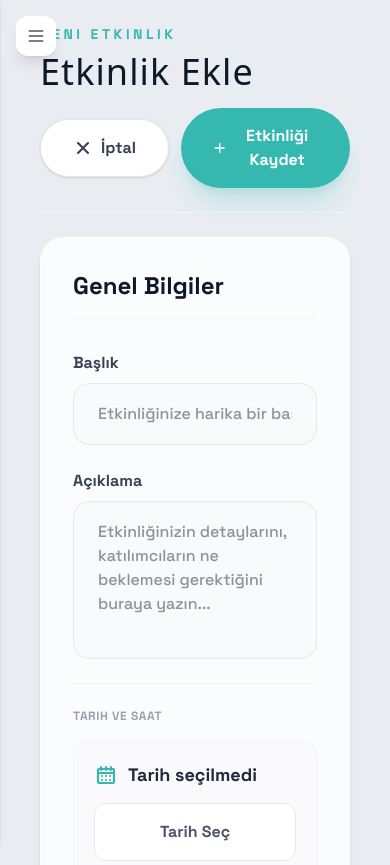
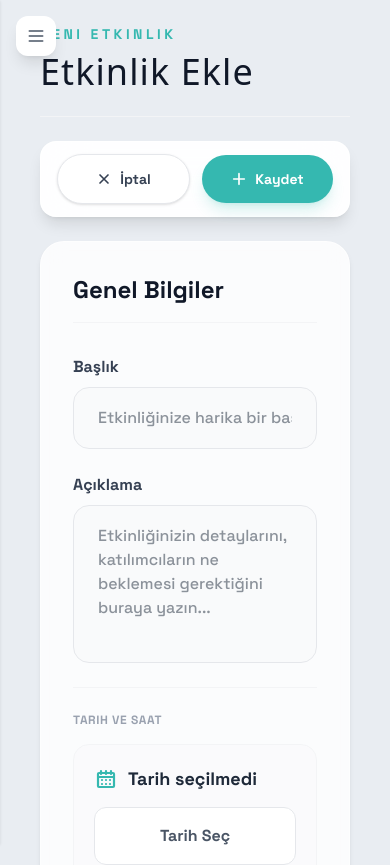
Before and after one commit to ismailsoykok/etkinlik.im, a React (Vite) app: page /events/new in a window 390 px wide. Shown: the top 865 px of the page. Built offline with nearby package versions, Linux system fonts and the light colour scheme; a web font is replaced by a local one.

Commit message:
düzenleme

```diff
--- a/src/components/AddEventPage.jsx
+++ b/src/components/AddEventPage.jsx
@@ -376,7 +376,7 @@ const AddEventPage = () => {
               {isEdit ? 'Etkinliği Düzenle' : 'Etkinlik Ekle'}
             </h1>
           </div>
-          <div className="flex items-center gap-3">
+          <div className="hidden sm:flex items-center gap-3">
             <button
               type="button"
               onClick={() => navigate(-1)}
@@ -402,6 +402,34 @@ const AddEventPage = () => {
               {submitState.loading ? 'Kaydediliyor...' : isEdit ? 'Değişiklikleri Kaydet' : 'Etkinliği Kaydet'}
             </button>
           </div>
+        </div>
+
+        {/* Mobil için sticky butonlar */}
+        <div className="sticky top-3 z-20 sm:hidden flex items-center gap-3 bg-white/95 backdrop-blur-xl border border-white/60 rounded-2xl px-4 py-3 shadow-lg">
+          <button
+            type="button"
+            onClick={() => navigate(-1)}
+            className="flex-1 group/cancel inline-flex items-center justify-center gap-2 rounded-full border border-gray-200 bg-white px-5 py-3.5 text-sm font-black text-gray-700 shadow-sm hover:bg-gray-50 hover:text-primary hover:border-gray-300 active:scale-95 transition-all duration-300"
+          >
+            <svg className="w-4 h-4 transition-transform duration-300 group-hover/cancel:scale-110" fill="none" viewBox="0 0 24 24" stroke="currentColor" strokeWidth={2.5}>
+              <path strokeLinecap="round" strokeLinejoin="round" d="M6 18L18 6M6 6l12 12" />
+            </svg>
+            İptal
+          </button>
+          <button
+            type="submit"
+            disabled={submitState.loading}
+            className="flex-1 group/save inline-flex items-center justify-center gap-2 rounded-full bg-primary px-5 py-3.5 text-sm font-black text-white shadow-lg shadow-primary/20 hover:shadow-xl hover:shadow-primary/30 active:scale-95 transition-all duration-300 disabled:cursor-not-allowed disabled:opacity-60"
+          >
+            <svg className="w-4 h-4 transition-transform duration-500 group-hover/save:scale-110" fill="none" viewBox="0 0 24 24" stroke="currentColor" strokeWidth={2.5}>
+              {isEdit ? (
+                <path strokeLinecap="round" strokeLinejoin="round" d="M5 13l4 4L19 7" />
+              ) : (
+                <path strokeLinecap="round" strokeLinejoin="round" d="M12 4v16m8-8H4" />
+              )}
+            </svg>
+            {submitState.loading ? 'Kaydediliyor...' : isEdit ? 'Kaydet' : 'Kaydet'}
+          </button>
         </div>
 
         {submitState.success && (
```
Also changed, not shown: vercel.json (added).
